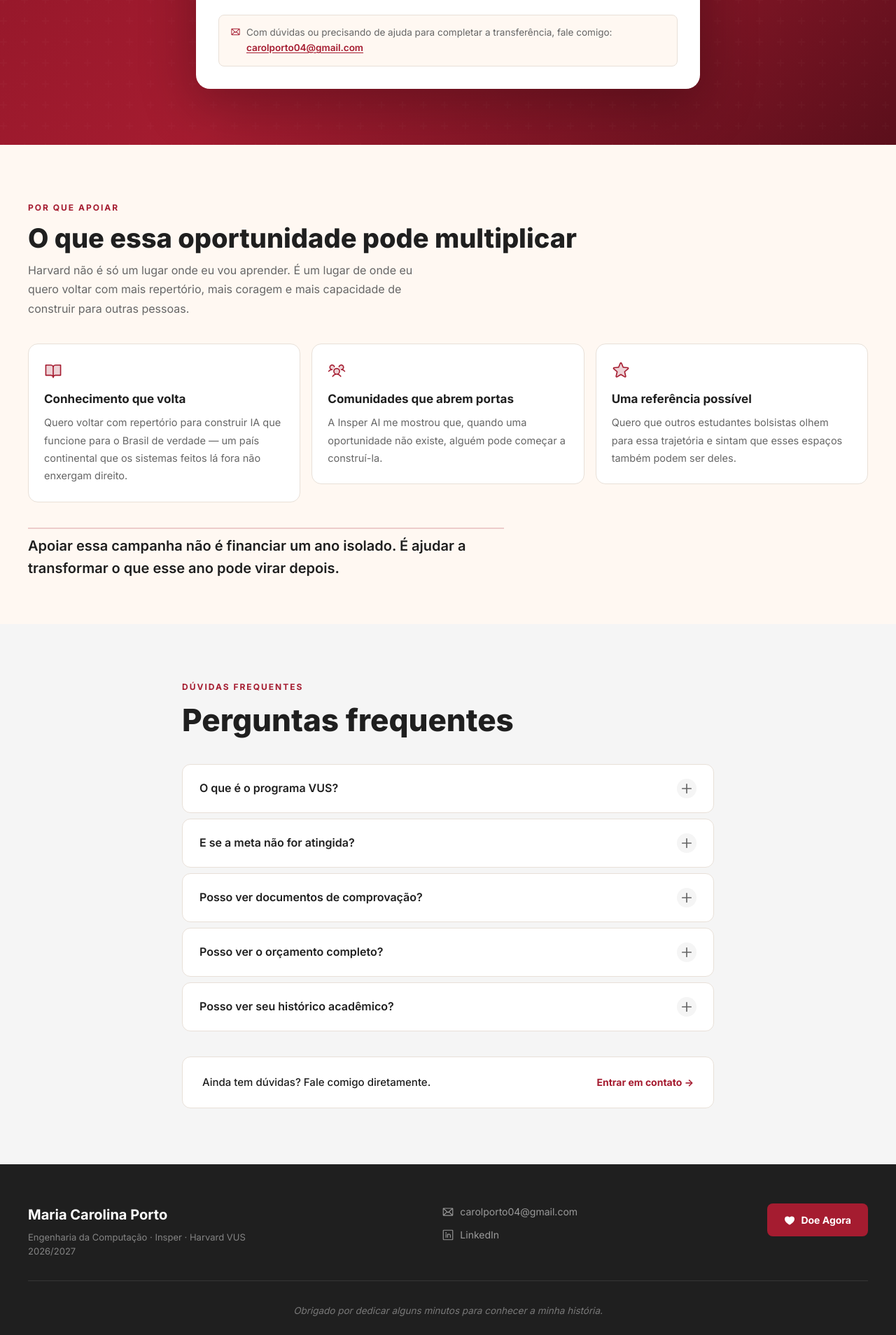
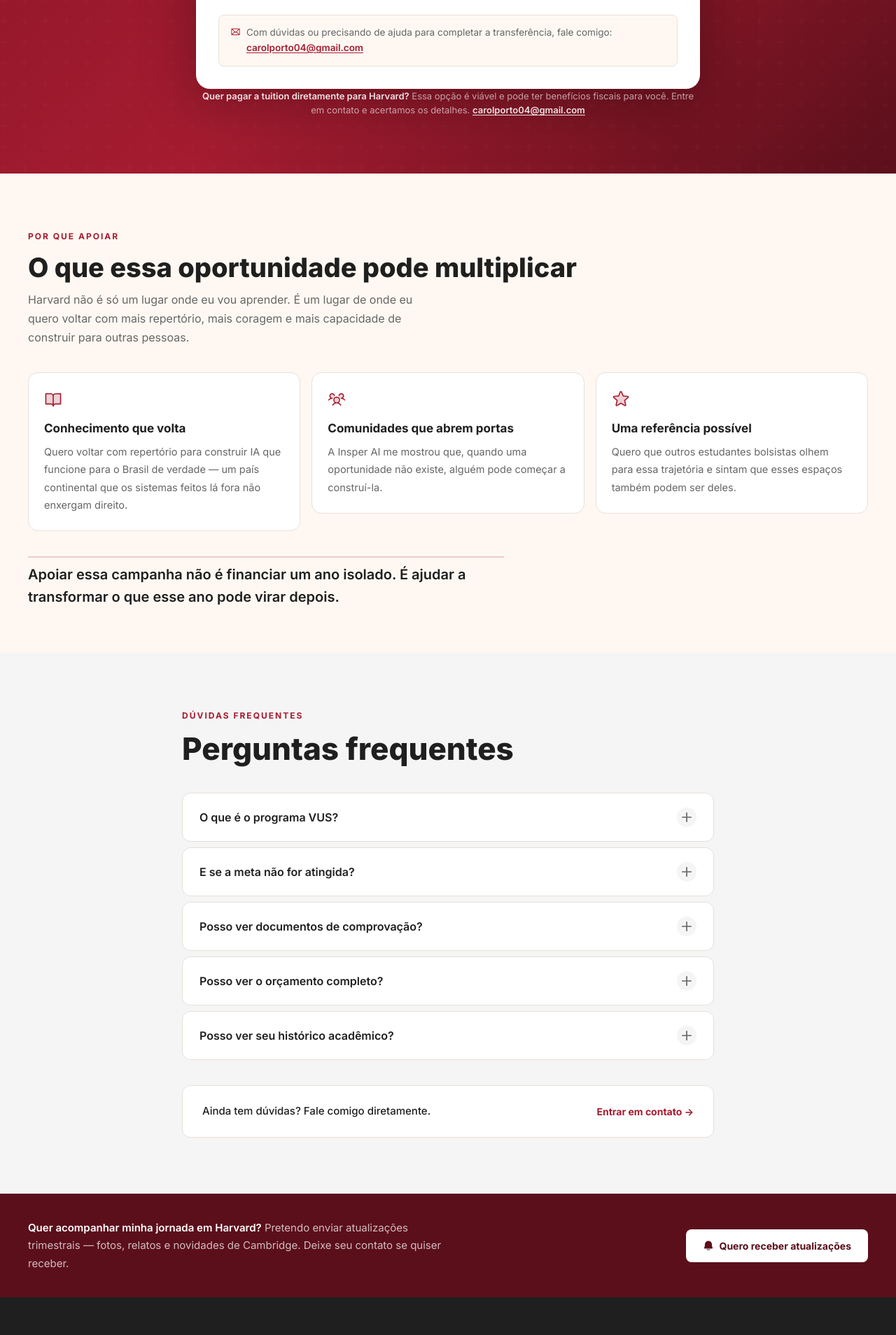
Before and after one commit to carolinaporto/harvard-vus-site, a React (Vite) app: page / in a window 1280 px wide. Shown: the part 5625-7533 px from the top of the page at 70% size. Built offline with nearby package versions, Linux system fonts and the light colour scheme; no server answers.

Commit message:
Add direct Harvard payment note and quarterly updates section

```diff
--- a/src/App.tsx
+++ b/src/App.tsx
@@ -14,6 +14,7 @@ import PhotoCollage from './components/PhotoCollage';
 import ImpactSection from './components/ImpactSection';
 import DonateSection from './components/DonateSection';
 import FAQSection from './components/FAQSection';
+import UpdatesSection from './components/UpdatesSection';
 import StickyDonate from './components/StickyDonate';
 import Footer from './components/Footer';
 function SiteContent() {
@@ -33,6 +34,7 @@ function SiteContent() {
         <ImpactSection />
         <FAQSection />
       </main>
+      <UpdatesSection />
       <Footer />
       <StickyDonate />
     </>
--- a/src/components/DonateSection.tsx
+++ b/src/components/DonateSection.tsx
@@ -407,6 +407,21 @@ export default function DonateSection() {
               )}
             </TabContent>
           </Card>
+
+          <DirectPaymentNote>
+            <strong>
+              {lang === 'pt'
+                ? 'Quer pagar a tuition diretamente para Harvard?'
+                : 'Prefer to pay tuition directly to Harvard?'}
+            </strong>{' '}
+            {lang === 'pt'
+              ? 'Essa opção é viável e pode ter benefícios fiscais para você. Entre em contato e acertamos os detalhes.'
+              : "That's possible and may offer tax benefits for you. Reach out and we'll work out the details."}
+            {' '}
+            <DirectPaymentLink href="mailto:carolporto04@gmail.com">
+              carolporto04@gmail.com
+            </DirectPaymentLink>
+          </DirectPaymentNote>
         </motion.div>
       </Container>
     </Section>
@@ -895,3 +910,28 @@ const RealSign = styled.span<{ $lg?: boolean }>`
   flex-shrink: 0;
   letter-spacing: -0.5px;
 `;
+
+const DirectPaymentLink = styled.a`
+  color: rgba(255, 255, 255, 0.88);
+  font-weight: 600;
+  text-decoration: underline;
+  text-underline-offset: 2px;
+
+  &:hover {
+    color: ${({ theme }) => theme.colors.white};
+  }
+`;
+
+const DirectPaymentNote = styled.p`
+  font-size: 13px;
+  color: rgba(255, 255, 255, 0.6);
+  line-height: 1.6;
+  text-align: center;
+  max-width: 720px;
+  margin: 0 auto;
+
+  strong {
+    color: rgba(255, 255, 255, 0.88);
+    font-weight: 600;
+  }
+`;
--- /dev/null
+++ b/src/components/UpdatesSection.tsx
@@ -0,0 +1,85 @@
+import styled from 'styled-components';
+import { BellSimple } from '@phosphor-icons/react';
+import { useLanguage } from '../context/LanguageContext';
+
+const FORM_URL = 'https://forms.gle/BSUTjV3jNPLShbpx8';
+
+export default function UpdatesSection() {
+  const { lang } = useLanguage();
+
+  return (
+    <Section>
+      <Inner>
+        <Text>
+          <strong>
+            {lang === 'pt'
+              ? 'Quer acompanhar minha jornada em Harvard?'
+              : 'Want to follow my journey at Harvard?'}
+          </strong>{' '}
+          {lang === 'pt'
+            ? 'Pretendo enviar atualizações trimestrais — fotos, relatos e novidades de Cambridge. Deixe seu contato se quiser receber.'
+            : "I plan to send quarterly updates — photos, stories, and news from Cambridge. Leave your contact if you'd like to follow along."}
+        </Text>
+        <Btn href={FORM_URL} target="_blank" rel="noopener noreferrer">
+          <BellSimple size={16} weight="fill" />
+          {lang === 'pt' ? 'Quero receber atualizações' : 'Keep me updated'}
+        </Btn>
+      </Inner>
+    </Section>
+  );
+}
+
+const Section = styled.section`
+  background: ${({ theme }) => theme.colors.deepWine};
+  padding: 36px 40px;
+
+  @media (max-width: ${({ theme }) => theme.bp.tablet}) {
+    padding: 32px 20px;
+  }
+`;
+
+const Inner = styled.div`
+  max-width: ${({ theme }) => theme.maxWidth};
+  margin: 0 auto;
+  display: flex;
+  align-items: center;
+  justify-content: space-between;
+  gap: 32px;
+
+  @media (max-width: ${({ theme }) => theme.bp.tablet}) {
+    flex-direction: column;
+    align-items: flex-start;
+    gap: 20px;
+  }
+`;
+
+const Text = styled.p`
+  font-size: 15px;
+  line-height: 1.7;
+  color: rgba(255, 255, 255, 0.72);
+  max-width: 600px;
+
+  strong {
+    color: ${({ theme }) => theme.colors.white};
+    font-weight: 600;
+  }
+`;
+
+const Btn = styled.a`
+  display: inline-flex;
+  align-items: center;
+  gap: 8px;
+  padding: 12px 24px;
+  background: ${({ theme }) => theme.colors.white};
+  color: ${({ theme }) => theme.colors.deepWine};
+  font-size: 14px;
+  font-weight: 700;
+  border-radius: 8px;
+  white-space: nowrap;
+  flex-shrink: 0;
+  transition: opacity 0.2s ease;
+
+  &:hover {
+    opacity: 0.9;
+  }
+`;
```
Also changed, not shown: 1 other file (tests, documents, lock files or other folders).
